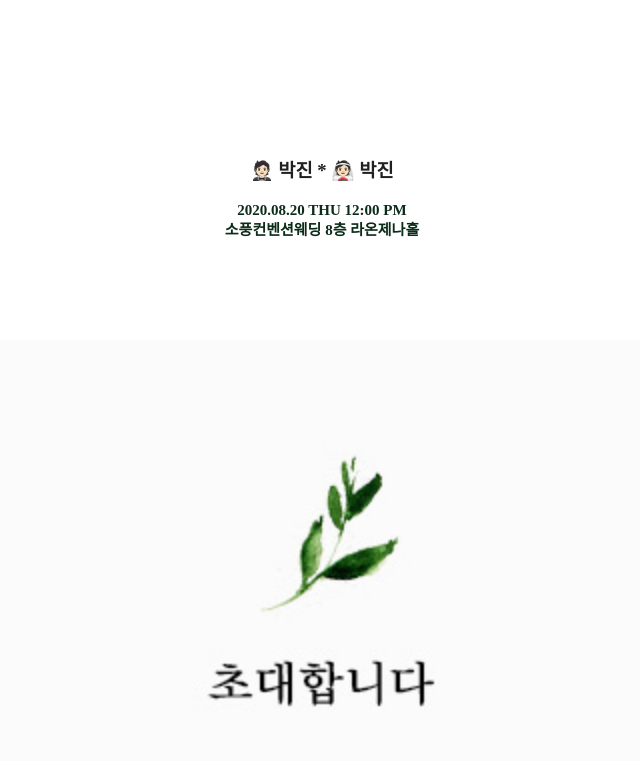
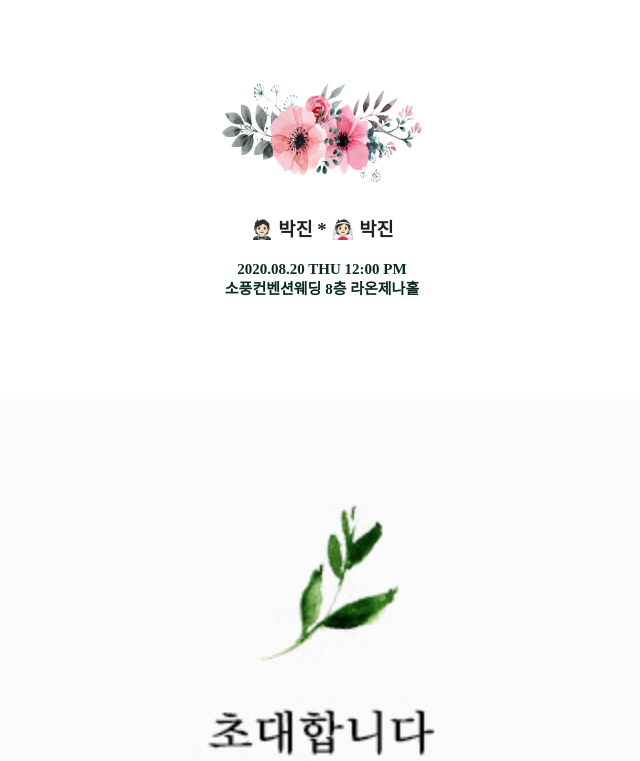
Before and after one commit to jinpark0625/MC, a plain HTML site: page 바른손카드/index.html in a window 1280 px wide. Shown: the part 679-1440 px from the top of the page, without its empty margins (318-958 px from the left). Drawn offline with Linux system fonts and the light colour scheme.

Commit message:
Add files via upload

```diff
--- a/바른손카드/index.html
+++ b/바른손카드/index.html
@@ -16,8 +16,11 @@
     <h1
         style="text-align: center; margin: 0; font-family:sans-serif; color: rgb(82,105,18); font-size:40px; font-weight: 400;">
         12/21</h1> <br>
+    <div style="width: 200px; height: 100px; margin: 0 auto; padding-top:67px;">
+        <img src="img/flower.png" alt="" style="width:100%; height:100%;">
+    </div>
     <h3
-        style="text-align: center; margin-top: 140px; margin-bottom:0; font-family:'Times New Roman', Times, serif; color: rgb(32, 32, 32); font-weight: bolder;">
+        style="text-align: center; margin-top: 32px; margin-bottom:0; font-family:'Times New Roman', Times, serif; color: rgb(32, 32, 32); font-weight: bolder;">
         🤵🏻 박진 * 👰🏻 박진</h3> <br>
     <p
         style="text-align: center; margin:0; font-family:'Times New Roman', Times, serif; color: rgb(12, 44, 26); font-size: 15px; font-weight: bold; line-height: 20px; margin-bottom: 100px;">
@@ -25,7 +28,7 @@
         소풍컨벤션웨딩 8층 라온제나홀 </p>
 
     <!-- 초대합니다 부분 -->
-    <div style="background-color:rgb(251, 251, 251); padding-top:100px; padding-bottom: 80px;">
+    <div style="background-color:rgb(251, 251, 251); padding-top:90px; padding-bottom: 80px;">
         <img src="img/title_img_1.jpg" style="width: 100%;">
         <p
             style="text-align: center; margin-top: 100px; margin-bottom: 140px; font-family: 'Times New Roman', Times, serif; font-weight: 400; line-height:1.5;    letter-spacing: 1.5;">
```
Also changed, not shown: 바른손카드/img/flower.png (added).
